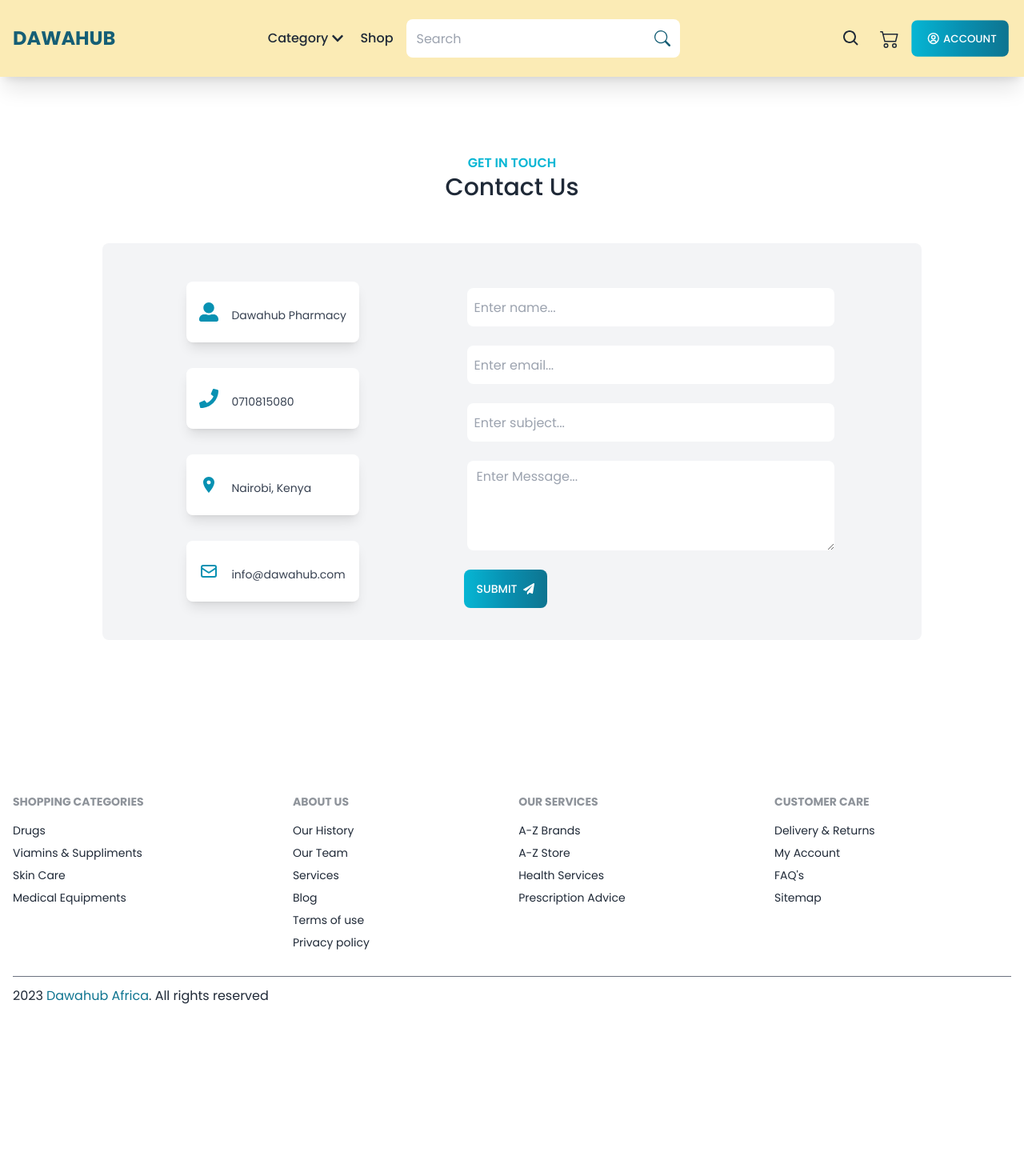
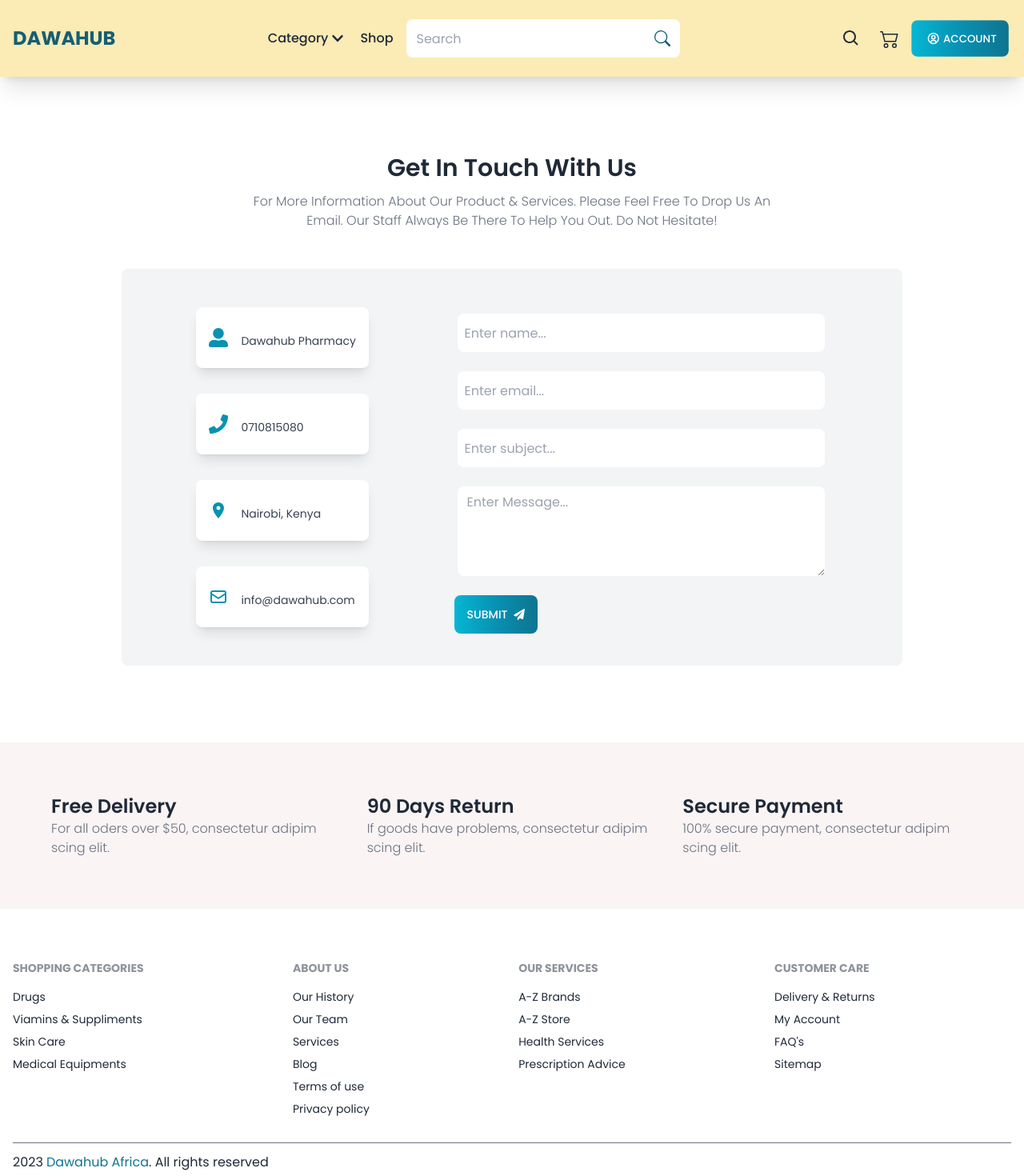
Before and after one commit to Vabrise-Technologies-Ltd/dawahub, a React (Vite) app: page /contact in a window 1280 px wide. Shown: the top 1470 px of the page at 80% size. Before the commit the page ends 1321 px from the top, so only its background shows below. Built offline with nearby package versions, Linux system fonts and the light colour scheme.

Commit message:
fix add coontact-page CTA

```diff
--- a/src/components/Shop/CTA.jsx
+++ b/src/components/CTA.jsx
@@ -7,7 +7,7 @@
 
     return (
         <>
-            <div className="md:p-16 p-6 md:my-32 my-8 md: grid md:grid-cols-3 md:gap-8 gap-4 bg-[#FAF4F4]">
+            <div className="md:p-16 p-6 md:mt-24 mt-8 md: grid md:grid-cols-3 md:gap-8 gap-4 bg-[#FAF4F4]">
                 {details.map((item) => (
                     <div>
                         <h2 className="md:text-2xl text-lg font-semibold text-gray-800">{item.title}</h2>
--- a/src/components/Contact/ContactDetails.jsx
+++ b/src/components/Contact/ContactDetails.jsx
@@ -16,7 +16,7 @@
                 <motion.div
                     whileHover={{y: -8, scale: 1.02}}
                     transition={{type: 'spring', stiffness: 80}}
-                    class="flex items-center bg-white rounded-lg ease-out duration-300 px-4 py-6 shadow-lg hover:shadow-xl">
+                    class="flex items-center bg-white rounded-lg ease-out duration-300 px-4 py-6     shadow-lg hover:shadow-xl">
                     <p className="text-cyan-600">{info.icon}</p>
                     <p class="md:ml-4 ml-2 mt-2 md:text-sm text-xs">{info.details}</p>
                 </motion.div>
--- a/src/components/Footer.jsx
+++ b/src/components/Footer.jsx
@@ -4,7 +4,7 @@
 
     return (
         <>
-            <div className="bg-white md:py-16 py-8 px-4">
+            <div className="bg-white py-8 px-4">
                 <footer className="footer text-base-content md:py-8 py-4 ">
                     <div>
                         <span className="footer-title">Shopping Categories</span>
--- a/src/components/Home/Newsletter.jsx
+++ b/src/components/Home/Newsletter.jsx
@@ -2,7 +2,7 @@
     return (
         <div className="bg-gradient-to-r from-cyan-500 to-cyan-700 via-cyan-600 md:p-16 p-6 grid md:grid-cols-2 md:gap-32 gap-8">
             <div className="section-title md:text-left text-white font-bold">
-                Sign Up for the Latest Deals, Product News, and more from Good Life.
+                Sign Up for the Latest Deals, Product News, and more from Dawahub.
             </div>
             <div className="form-control md:w-80">
                 <div className="relative">
--- a/src/index.css
+++ b/src/index.css
@@ -13,7 +13,7 @@
 
 @layer components {
     .section-title {
-        @apply md:text-3xl text-xl text-center mb-1 font-medium
+        @apply md:text-3xl text-xl text-center mb-1 font-semibold
     }
 
     .section-subtitle {
--- a/src/pages/Contact.jsx
+++ b/src/pages/Contact.jsx
@@ -2,19 +2,22 @@
 import ContactDetails from "../components/Contact/ContactDetails";
 import { motion } from "framer-motion";
 import Bounce from 'react-reveal/Bounce';
+import CTA from "../components/CTA";
 
 
 const Contact = () => {
     return (
         <>
-            <div className="md:py-16 py-8" id="contact">
+            <div className="md:pt-16 pt-8 px-6" id="contact">
                 <Bounce top>
-                    <div className="flex flex-col items-center justify-center pt-8 pb-4 text-gray-800">
-                        <p className="text-cyan-500 uppercase font-semibold md:text-base text-sm">Get In Touch</p>
-                        <h1 className="section-title">Contact Us</h1>
+                    <div className="flex flex-col items-center justify-center pt-8 pb-4 text-gray-800 md:mx-72">
+                        <h1 className="section-title">Get In Touch With Us</h1>
+                        <p className="text-gray-500 font-light md:text-base text-xs text-center md:mt-2">
+                            For More Information About Our Product & Services. Please Feel Free To Drop Us An Email. Our Staff Always Be There To Help You Out. Do Not Hesitate!
+                        </p>
                     </div>
                 </Bounce>
-                <div className="md:flex justify-around items-center md:mx-32 my-8 md:p-10 p-6 bg-gray-100 rounded-lg">
+                <div className="md:flex justify-around items-center md:mx-32 my-8 md:p-10 p-4 bg-gray-100 rounded-lg">
                     <div>
                         <motion.div
                             initial={{x: "-100vw", opacity: 0}}
@@ -29,12 +32,13 @@
                         initial={{x: "100vw", opacity: 0}}
                         animate={{x: 0, opacity: 1}}
                         transition={{type: "spring", delay: 0.4, stiffness: 50}}
-                        className="md:mb-0 mb-16">
+                        className="md:mb-0 mb-4">
                         <ContactForm />
                     </motion.div>
 
                 </div>
             </div>
+            <CTA />
         </>
      );
 }
--- a/src/pages/Shop.jsx
+++ b/src/pages/Shop.jsx
@@ -1,4 +1,4 @@
-import CTA from "../components/Shop/CTA";
+import CTA from "../components/CTA";
 import ShopHero from "../components/Shop/ShopHero";
 
 const Shop = () => {
```
